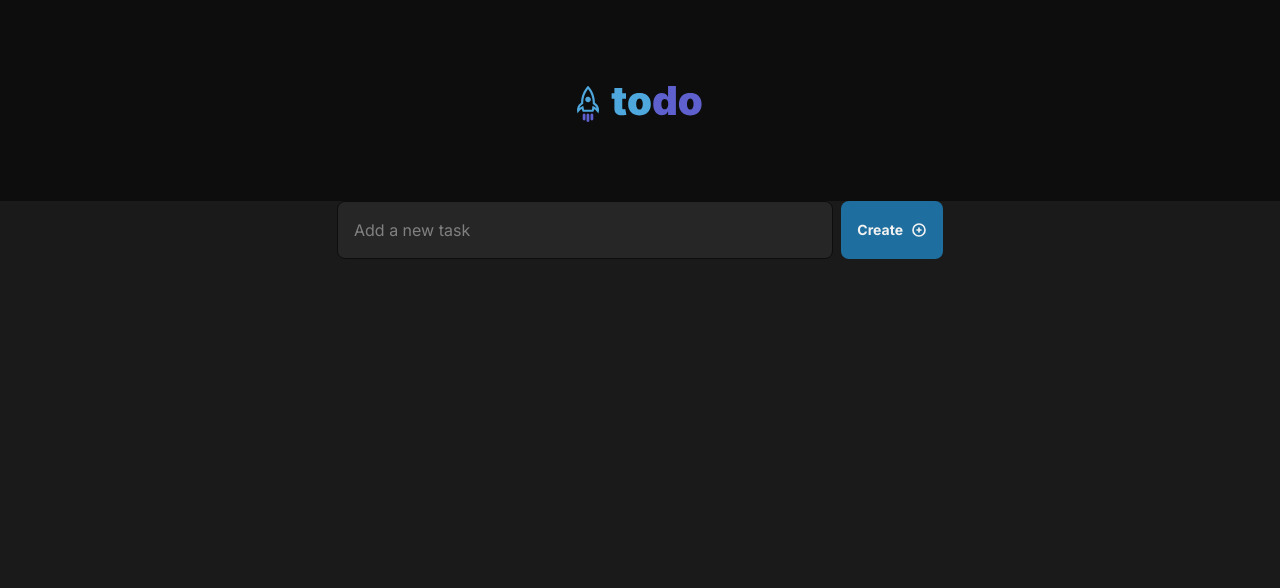
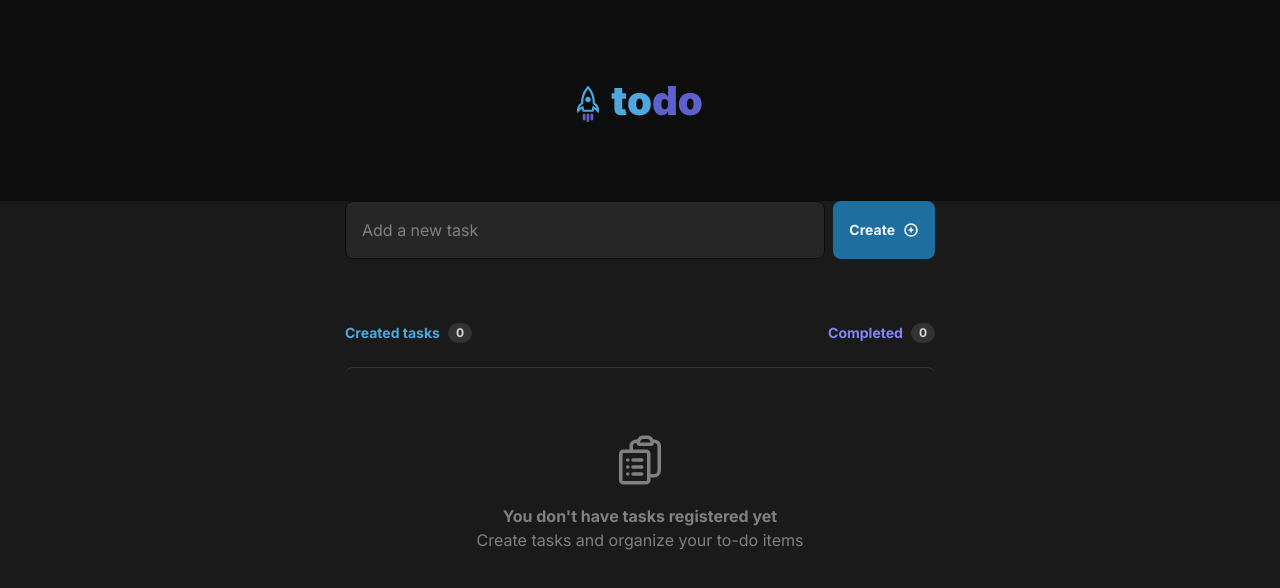
Before and after one commit to JhonatanGAlves/todo-list, a React (Vite) app: page / in a window 1280 px wide. Shown: the top 588 px of the page. Built offline with nearby package versions, Linux system fonts and the light colour scheme.

Commit message:
feature: 🧑🏻‍💻 Created the Tasks and TaskCard components and finalized the entire app structure

```diff
--- a/src/components/main/Main.tsx
+++ b/src/components/main/Main.tsx
@@ -1,10 +1,29 @@
 import SearchBox from "./searchbox/SearchBox";
+import Tasks from "./tasks/Tasks";
 
 export default function Main() {
   return (
     <main className="flex justify-center">
-      <div className="flex flex-col items-center gap-16 px-4 w-full min-[640px]:w-[39.875rem]">
+      <div className="flex flex-col items-center px-6 w-full min-[640px]:w-[39.875rem]">
         <SearchBox />
+
+        <div className="flex justify-between pt-16 w-full">
+          <div className="flex items-center gap-2">
+            <label className="text-blue font-bold text-sm">Created tasks</label>
+            <span className="py-0.5 px-2 bg-gray-400 text-gray-200 font-bold text-xs rounded-full">
+              0
+            </span>
+          </div>
+
+          <div className="flex items-center gap-2">
+            <label className="text-purple font-bold text-sm">Completed</label>
+            <span className="py-0.5 px-2 bg-gray-400 text-gray-200 font-bold text-xs rounded-full">
+              0
+            </span>
+          </div>
+        </div>
+
+        <Tasks />
       </div>
     </main>
   );
--- /dev/null
+++ b/src/components/main/tasks/Tasks.tsx
@@ -0,0 +1,24 @@
+import { ClipboardDocumentListIcon } from "@heroicons/react/24/outline";
+import TaskCard from "./task-card/TaskCard";
+import { useState } from "react";
+
+export default function Tasks() {
+  const [tasks, setTasks] = useState([]);
+
+  return tasks.length > 0 ? (
+    <div className="w-full mt-6">
+      <TaskCard />
+    </div>
+  ) : (
+    <div className="w-full mt-6 py-16 border-t border-solid border-gray-400 rounded-lg">
+      <div className="mx-auto flex flex-col items-center gap-4 text-gray-300">
+        <ClipboardDocumentListIcon width={56} />
+        <p className="text-center">
+          <b>You don't have tasks registered yet</b>
+          <br />
+          Create tasks and organize your to-do items
+        </p>
+      </div>
+    </div>
+  );
+}
--- /dev/null
+++ b/src/components/main/tasks/task-card/TaskCard.tsx
@@ -0,0 +1,19 @@
+import { TrashIcon } from "@heroicons/react/24/outline";
+
+export default function TaskCard() {
+  return (
+    <div className="w-full flex justify-between p-4 bg-gray-500 rounded-lg border border-solid border-gray-500">
+      <input
+        className="checked appearance-none outline-none cursor-pointer w-[1.125rem] h-[1.125rem] self-start mt-1.5 rounded-full relative border border-solid border-blue hover:border-blue-dark hover:bg-blue-dark/20 checked::before:text-gray-100 checked:bg-purple-dark checked:border-purple-dark checked:hover:bg-purple checked:hover:border-purple checked:before:content-['\2713'] checked:before:text-[0.85rem] checked:before:text-gray-100 checked:before:absolute checked:before:right-[1px] checked:before:top-[-2px] transition-all"
+        type="checkbox"
+      />
+      <span className="text-gray-100 px-3 flex-1">
+        Integer urna interdum massa libero auctor neque turpis turpis semper.
+        Duis vel sed fames integer.
+      </span>
+      <button className="outline-none self-start py-[5px] px-1.5 text-gray-300 hover:text-danger hover:bg-gray-400 hover:rounded transition-all">
+        <TrashIcon width={18} />
+      </button>
+    </div>
+  );
+}
```
